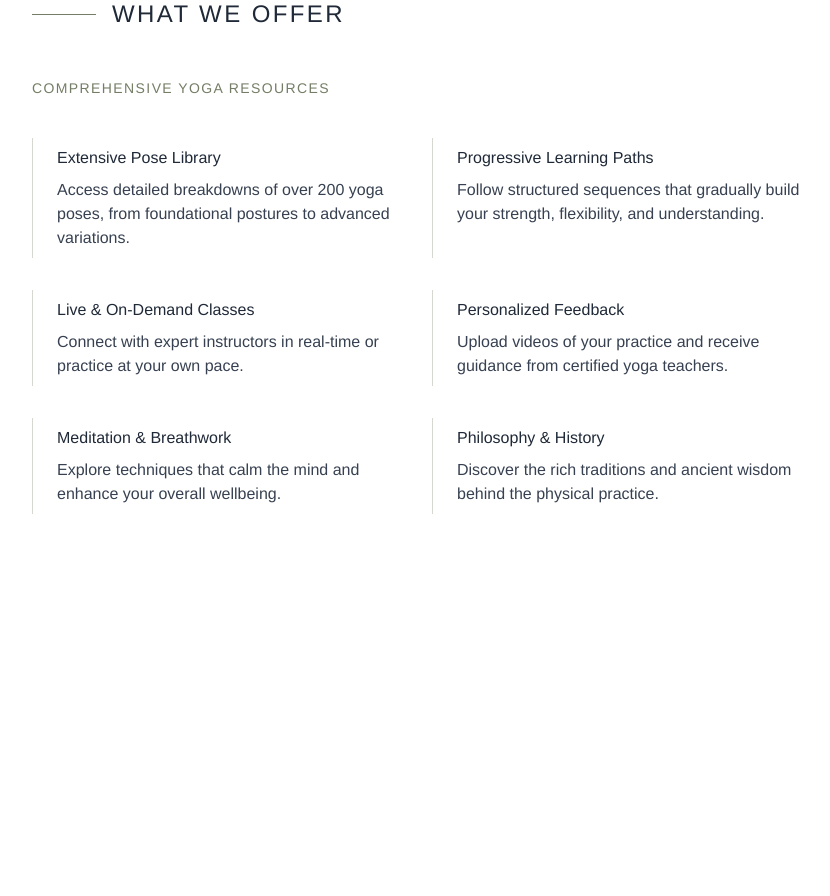
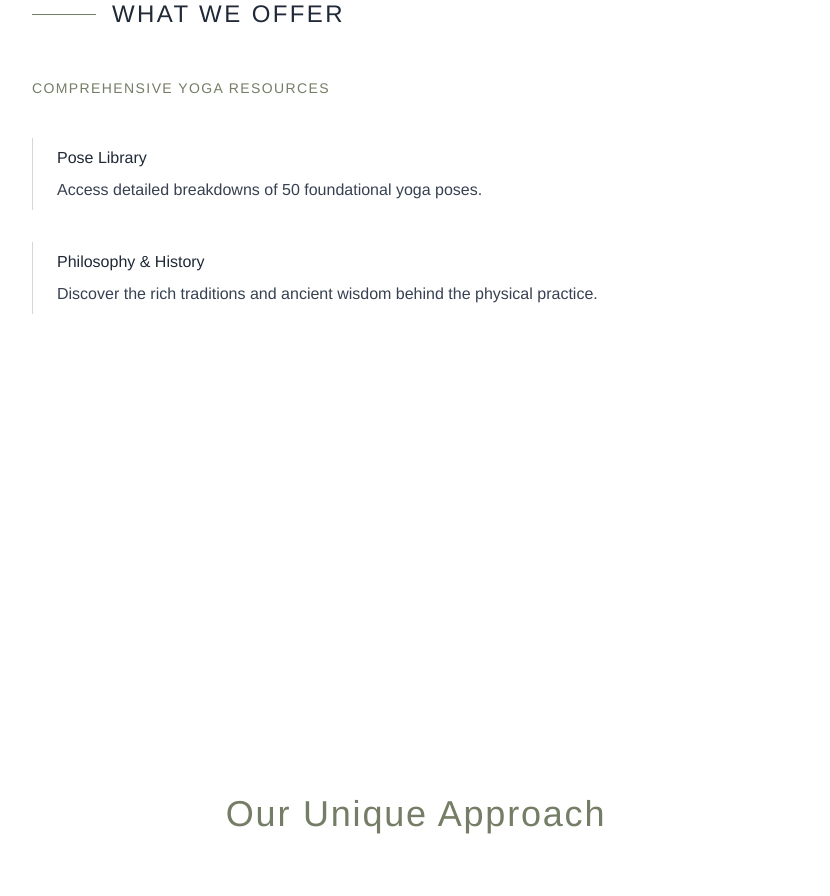
Before and after one commit to samanthacabrera/yoga-library, a React (Vite) app: page / in a window 1280 px wide. Shown: the part 2040-2936 px from the top of the page, without its empty margins (224-1054 px from the left). Built offline with nearby package versions, Linux system fonts and the light colour scheme.

Commit message:
add links to what we offer section

```diff
--- a/src/components/Home.jsx
+++ b/src/components/Home.jsx
@@ -208,19 +208,15 @@ const Home = () => {
 
           <p className="text-sm uppercase tracking-widest text-moss mb-10">COMPREHENSIVE YOGA RESOURCES</p>
 
-          <div className="grid grid-cols-1 md:grid-cols-2 gap-8 mb-16">
+          <div className="grid grid-cols-1 gap-8 mb-16">
             {[
-              { title: "Extensive Pose Library", description: "Access detailed breakdowns of over 200 yoga poses, from foundational postures to advanced variations." },
-              { title: "Progressive Learning Paths", description: "Follow structured sequences that gradually build your strength, flexibility, and understanding." },
-              { title: "Live & On-Demand Classes", description: "Connect with expert instructors in real-time or practice at your own pace." },
-              { title: "Personalized Feedback", description: "Upload videos of your practice and receive guidance from certified yoga teachers." },
-              { title: "Meditation & Breathwork", description: "Explore techniques that calm the mind and enhance your overall wellbeing." },
-              { title: "Philosophy & History", description: "Discover the rich traditions and ancient wisdom behind the physical practice." }
+              { title: "Pose Library", link: "/poses", description: "Access detailed breakdowns of 50 foundational yoga poses." },
+              { title: "Philosophy & History", link: "/what-is-yoga/overview", description: "Discover the rich traditions and ancient wisdom behind the physical practice." }
             ].map((item, index) => (
-              <div key={index} className="border-l border-moss/30 pl-6 py-2">
+              <Link to={item.link} key={index} className="border-l border-moss/30 pl-6 py-2 hover:scale-[102%] transition duration-500">
                 <h4 className="text-base font-medium text-gray-800 mb-2">{item.title}</h4>
                 <p className="text-base text-gray-700">{item.description}</p>
-              </div>
+              </Link>
             ))}
           </div>
         </motion.div>
```
